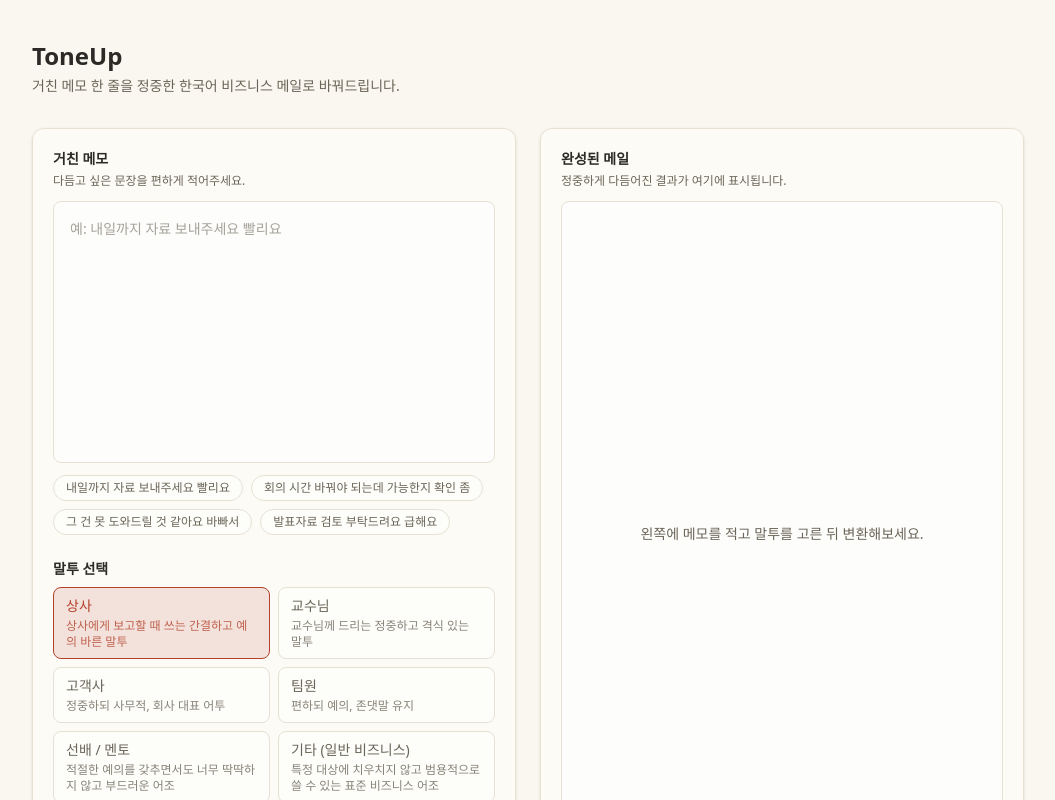
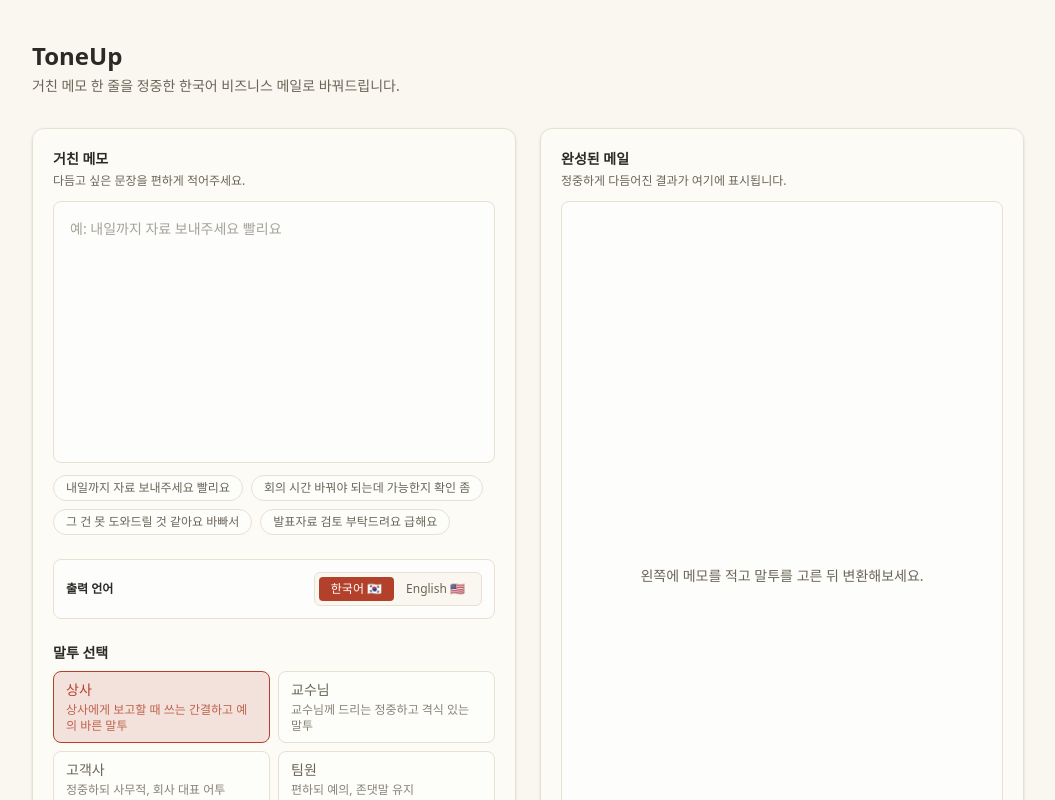
Before and after one commit to joheeho/toneup, a React (Vite) app: page / in a window 1280 px wide. Shown: the top 800 px of the page, without its empty margins (112-1167 px from the left). Built offline with nearby package versions, Linux system fonts and the light colour scheme; no server answers.

Commit message:
feat/결과값을 한국어 또는 영어로 출력할 수 있는 선택 토글 기능 추가

```diff
--- a/src/App.jsx
+++ b/src/App.jsx
@@ -9,6 +9,7 @@ const API_KEY = import.meta.env.VITE_GEMINI_API_KEY;
 export default function App() {
   const [rawText, setRawText] = useState("");
   const [toneId, setToneId] = useState("boss");
+  const [language, setLanguage] = useState("ko"); // 언어 상태: "ko" | "en"
   const [result, setResult] = useState(null);
   const [loading, setLoading] = useState(false);
   const [error, setError] = useState(null);
@@ -21,6 +22,7 @@ export default function App() {
       const converted = await convertEmail({
         rawText,
         tone: toneId,
+        language,
         apiKey: API_KEY,
       });
       setResult(converted);
@@ -44,7 +46,38 @@ export default function App() {
         <div className="grid grid-cols-1 gap-6 md:grid-cols-2">
           <div className="flex flex-col gap-6 rounded-xl border border-paper-line bg-white/40 p-5 shadow-sm">
             <InputArea value={rawText} onChange={setRawText} />
+
+            {/* 언어 선택 토글 영역 */}
+            <div className="flex items-center justify-between rounded-lg border border-paper-line bg-white/60 p-3">
+              <span className="text-xs font-semibold text-ink">출력 언어</span>
+              <div className="flex rounded-md bg-paper p-1 border border-paper-line">
+                <button
+                  type="button"
+                  onClick={() => setLanguage("ko")}
+                  className={`px-3 py-1 text-xs font-medium rounded transition-colors ${
+                    language === "ko"
+                      ? "bg-seal text-white font-bold"
+                      : "text-ink-soft hover:text-ink"
+                  }`}
+                >
+                  한국어 🇰🇷
+                </button>
+                <button
+                  type="button"
+                  onClick={() => setLanguage("en")}
+                  className={`px-3 py-1 text-xs font-medium rounded transition-colors ${
+                    language === "en"
+                      ? "bg-seal text-white font-bold"
+                      : "text-ink-soft hover:text-ink"
+                  }`}
+                >
+                  English 🇺🇸
+                </button>
+              </div>
+            </div>
+
             <ToneSelector toneId={toneId} onChange={setToneId} />
+
             <button
               type="button"
               onClick={handleConvert}
@@ -56,7 +89,12 @@ export default function App() {
           </div>
 
           <div className="rounded-xl border border-paper-line bg-white/40 p-5 shadow-sm">
-            <ResultCard result={result} loading={loading} error={error} />
+            <ResultCard
+              result={result}
+              loading={loading}
+              error={error}
+              rawText={rawText}
+            />
           </div>
         </div>
       </div>
```
Also changed, not shown: src/lib/convert.js.
